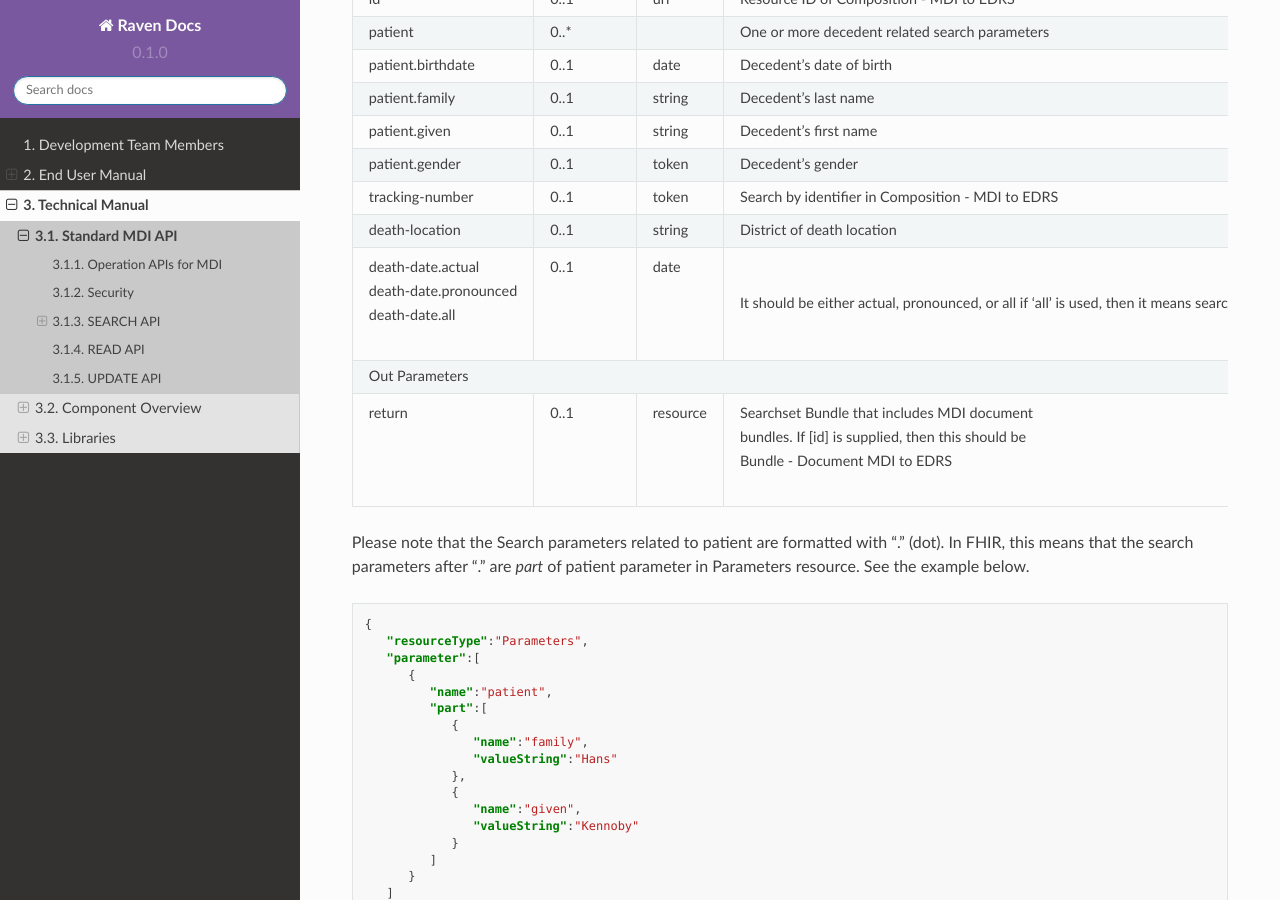
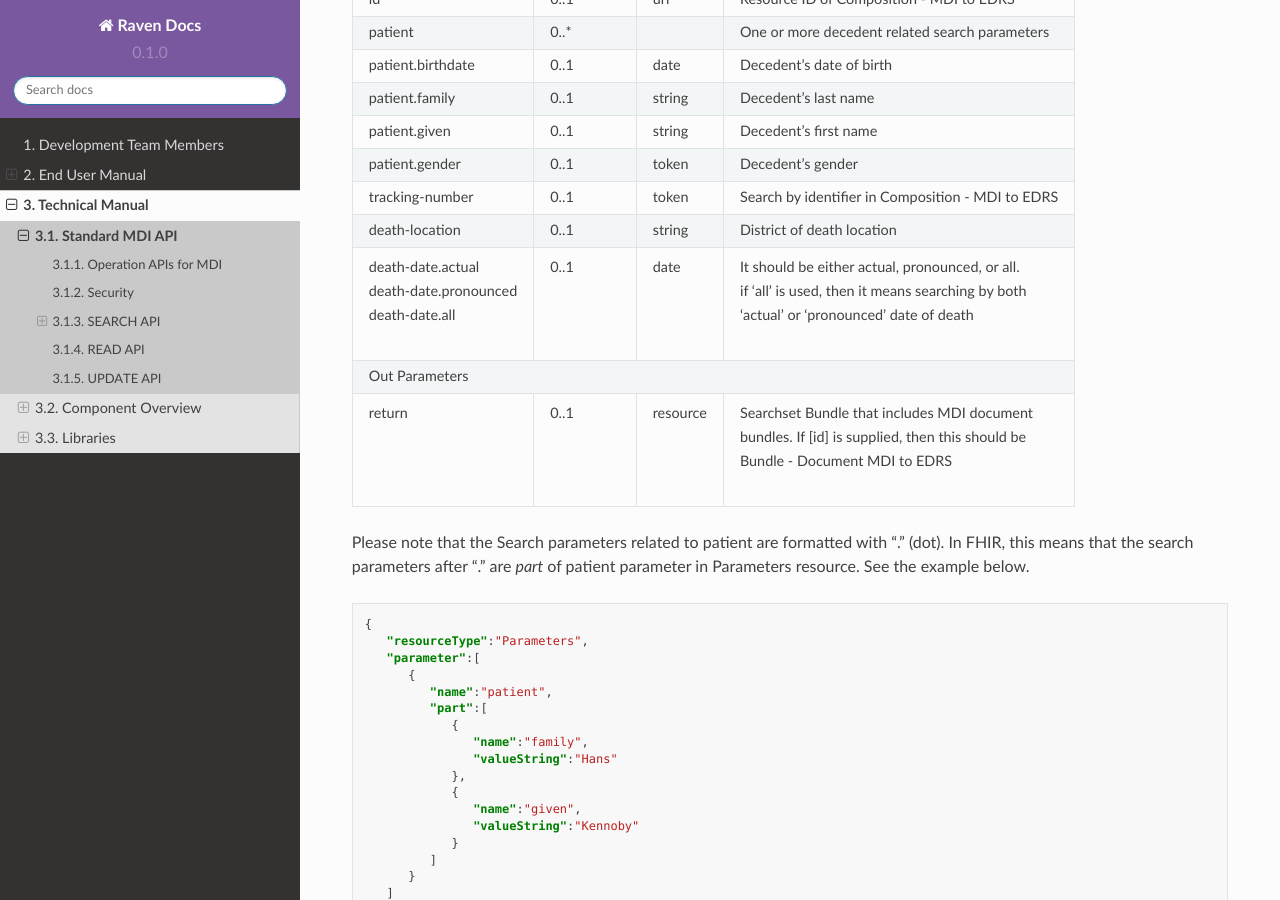
Before and after one commit to MortalityReporting/RavenDocs, a Sphinx documentation site: the page built from docs/source/technicalManual/mdiApi.rst, in a window 1280 px wide and 900 px high, scrolled down 1713 px. Built offline with Sphinx 7.4.7 and the Read the Docs theme 2.0.0, drawn with Linux system fonts in a browser that asks for light colours.

Commit message:
Update mdiApi.rst

```diff
--- a/docs/source/technicalManual/mdiApi.rst
+++ b/docs/source/technicalManual/mdiApi.rst
@@ -86,9 +86,9 @@ This is an idempotent operation. Both POST and GET can be used with the followin
 +--------------------------+-------------+----------+---------------------------------------------------+
 |death-location            |0..1         |string    |District of death location                         |
 +--------------------------+-------------+----------+---------------------------------------------------+
-|| death-date.actual       || 0..1       || date    |It should be either actual, pronounced, or all     |
-|| death-date.pronounced   ||            ||         |if 'all' is used, then it means searching by both  |
-|| death-date.all          ||            ||         |'actual' and 'pronounced' date of death            |
+|| death-date.actual       || 0..1       || date    || It should be either actual, pronounced, or all.  |
+|| death-date.pronounced   ||            ||         || if 'all' is used, then it means searching by both|
+|| death-date.all          ||            ||         || 'actual' or 'pronounced' date of death           |
 +--------------------------+-------------+----------+---------------------------------------------------+
 |Out Parameters                                                                                         |
 +--------------------------+-------------+----------+---------------------------------------------------+
```
